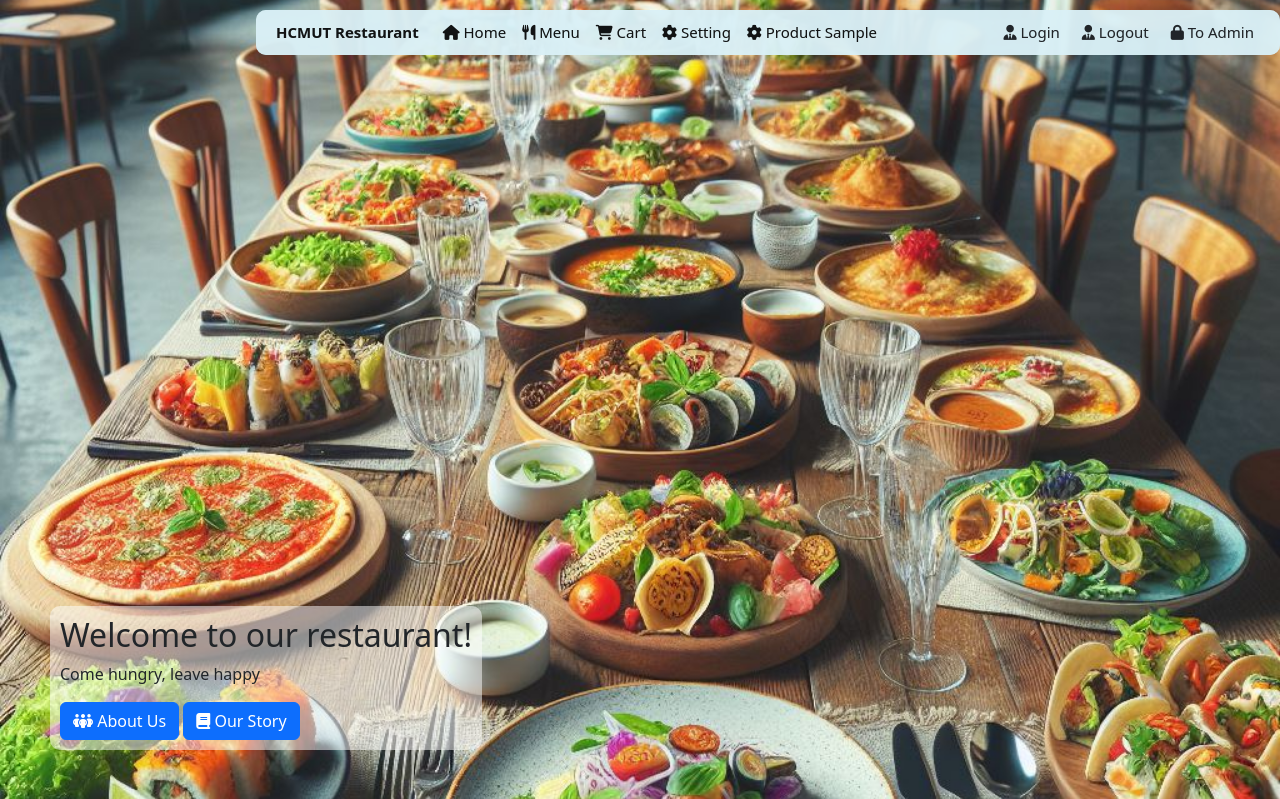
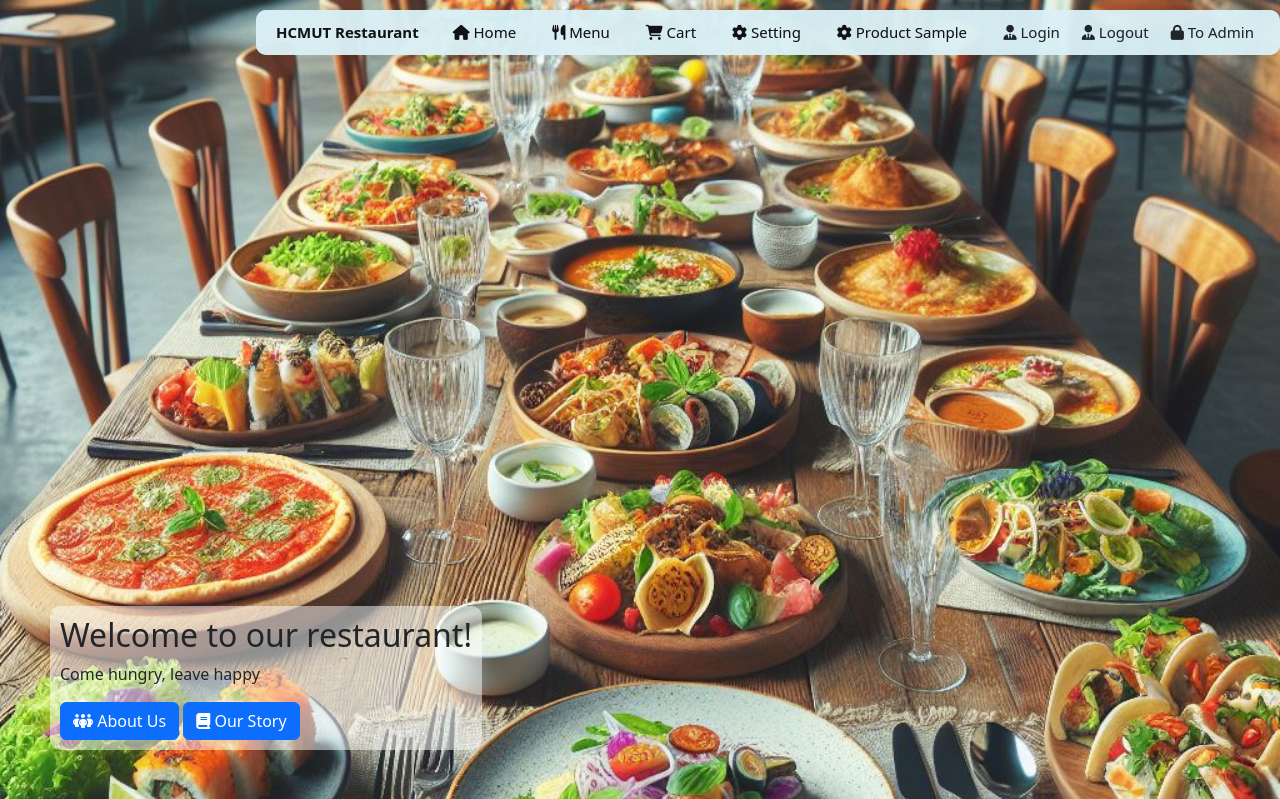
Before and after one commit to GHTuan/Restaurant-Management-System, a PHP site: page / in a window 1280 px wide. Shown: the top 799 px of the page. Run offline with PHP 8.4, Linux system fonts and the light colour scheme; some libraries are stand-ins or nearby versions.

Commit message:
Update navbar

```diff
--- a/View/user/layouts/navbar.php
+++ b/View/user/layouts/navbar.php
@@ -6,7 +6,10 @@
     #homepage-navbar li:hover {
       background-color: pink;
       border-radius: 5px;
-      padding-left: 10px;
+    }
+
+    #homepage-navbar li{
+      padding: 0 10px;
     }
 
     #homepage-login div {
```
